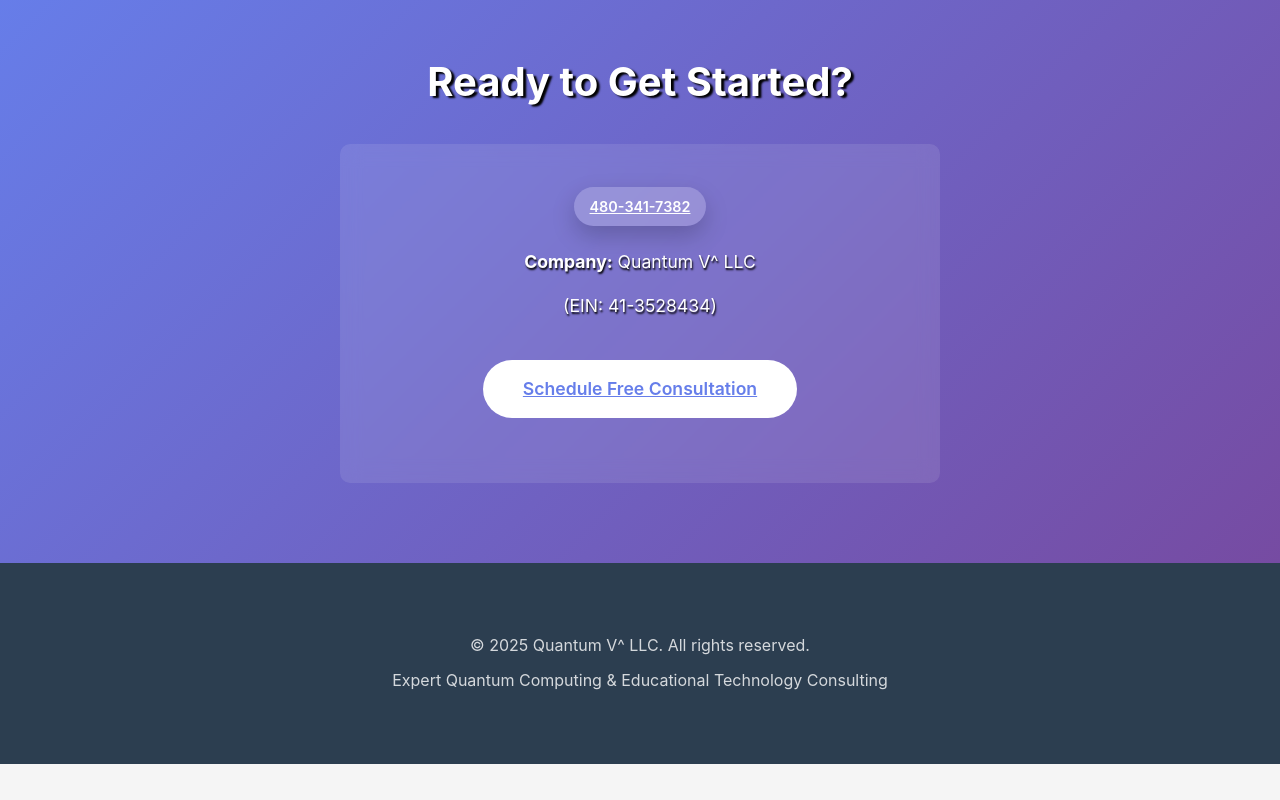
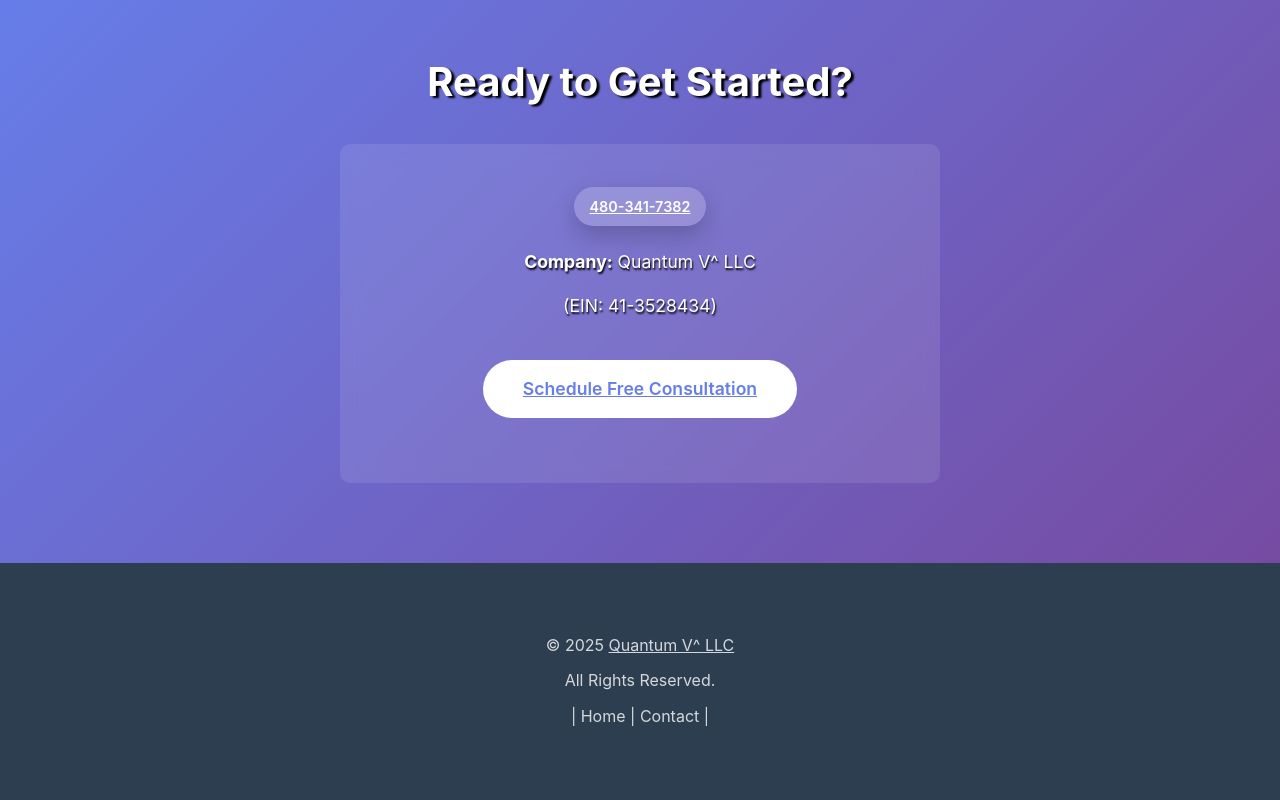
Before and after one commit to Infin-8/STEADYWATCH-QUANTUM-DEMO, a plain HTML site: page consulting-services.html in a window 1280 px wide. Shown: the part 5526-6326 px from the top of the page. Before the commit the page ends 6290 px from the top, so only its background shows below. Drawn offline with Linux system fonts and the light colour scheme.

Commit message:
Revise footer content and add navigation links

```diff
--- a/consulting-services.html
+++ b/consulting-services.html
@@ -272,9 +272,13 @@
 
     <!-- Footer -->
     <footer>
-        <div class="container">
-            <p>&copy; 2025 Quantum V^ LLC. All rights reserved.</p>
-            <p style="margin-top: 10px; opacity: 0.8;">Expert Quantum Computing & Educational Technology Consulting</p>
+         <div class="container">
+                <p>&copy; 2025 <u>Quantum V^ LLC</u></p>
+                <p>All Rights Reserved.</p>
+                <p style="margin-top: 10px; opacity: 0.8;">
+                    <a href="index.html" style="color: white; text-decoration: none;">| Home</a> |
+                    <a href="contact.html" style="color: white; text-decoration: none;">Contact</a> |
+                </p>
         </div>
     </footer>
 </body>
```
